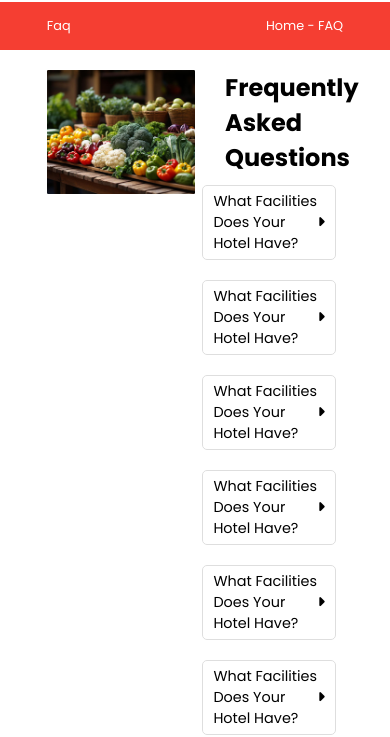
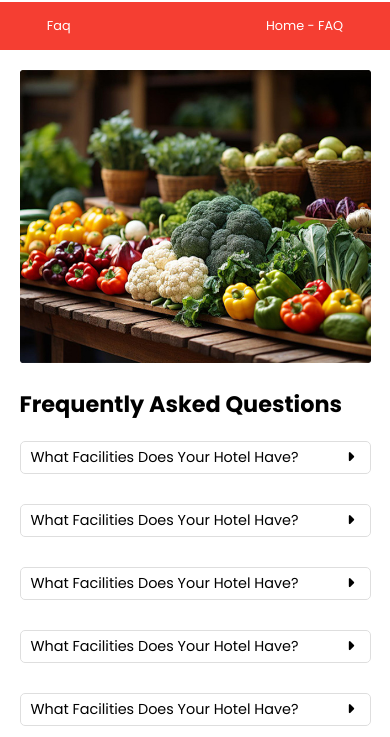
Before and after one commit to RanaUsman5421/FoodzyBackend, a website: page public/FAQ.html in a window 390 px wide. Shown: the part 124-861 px from the top of the page. Drawn offline with Linux system fonts and the light colour scheme; no server answers; a web font is replaced by a local one.

Commit message:
Updated responsiveness

```diff
--- a/public/CSS/FAQ.css
+++ b/public/CSS/FAQ.css
@@ -89,3 +89,33 @@
     transition: all 0.8s ease-in-out;
     display: block;
 }
+
+@media (max-width: 480px) {
+    .faq{
+        padding: 20px 5%;
+    }
+    .faq-main {
+        flex-direction: column;
+    }
+    .faq-main .faq-img {
+        width: 100%;
+    }
+    .faq-img img{
+        width: 100%;
+    }
+
+    .faq-questions{
+        width: 100%;
+        margin-top: 20px;
+    }
+    .faq-questions h2{
+        text-align: left;
+        padding: 0;
+        font-size: 1.4rem;
+    }
+    .faq-div{
+        padding: 0;
+        gap: 30px;
+        margin-top: 20px;
+    }
+}
--- a/public/CSS/checkout.css
+++ b/public/CSS/checkout.css
@@ -658,3 +658,5 @@
 
     .billing form input {
         padding: 8px 10px;
+    }
+}
```
